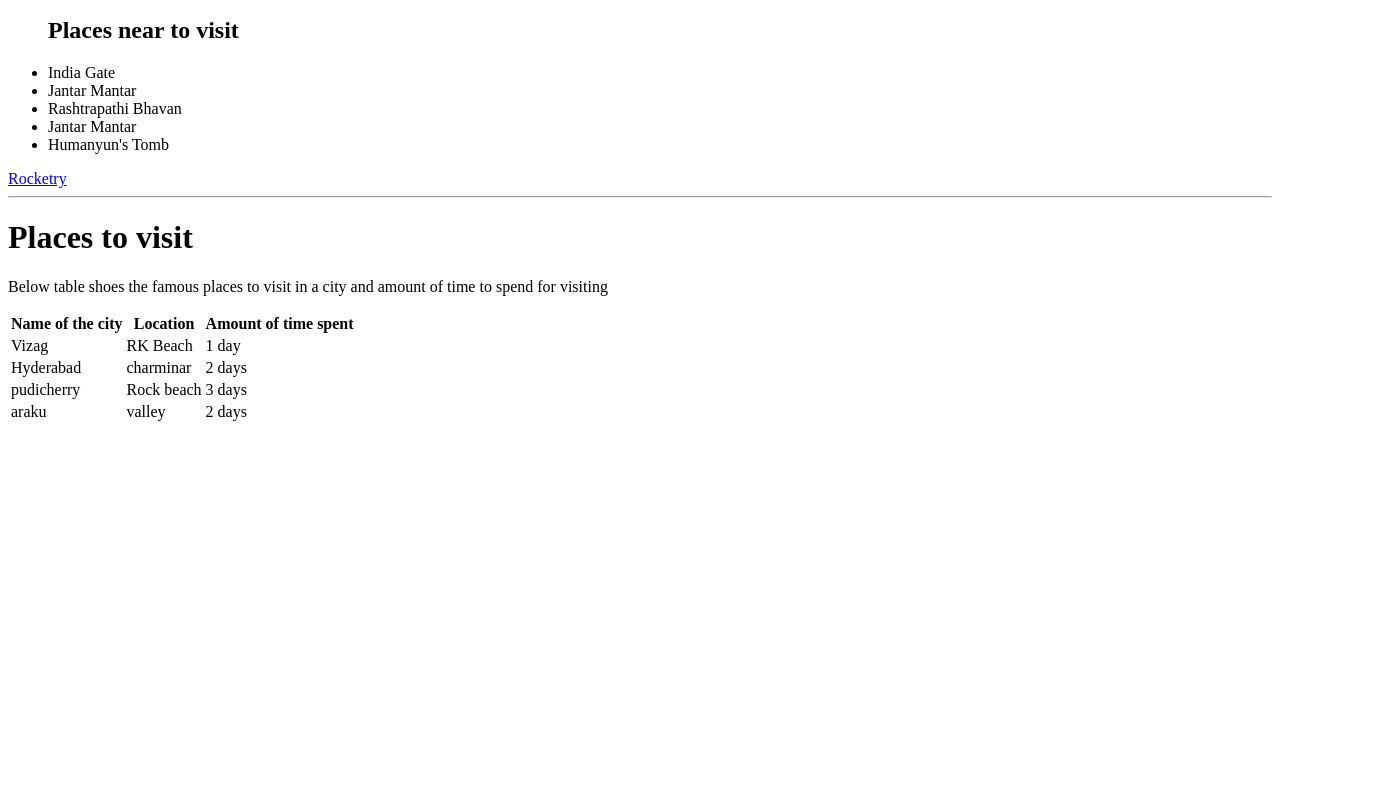
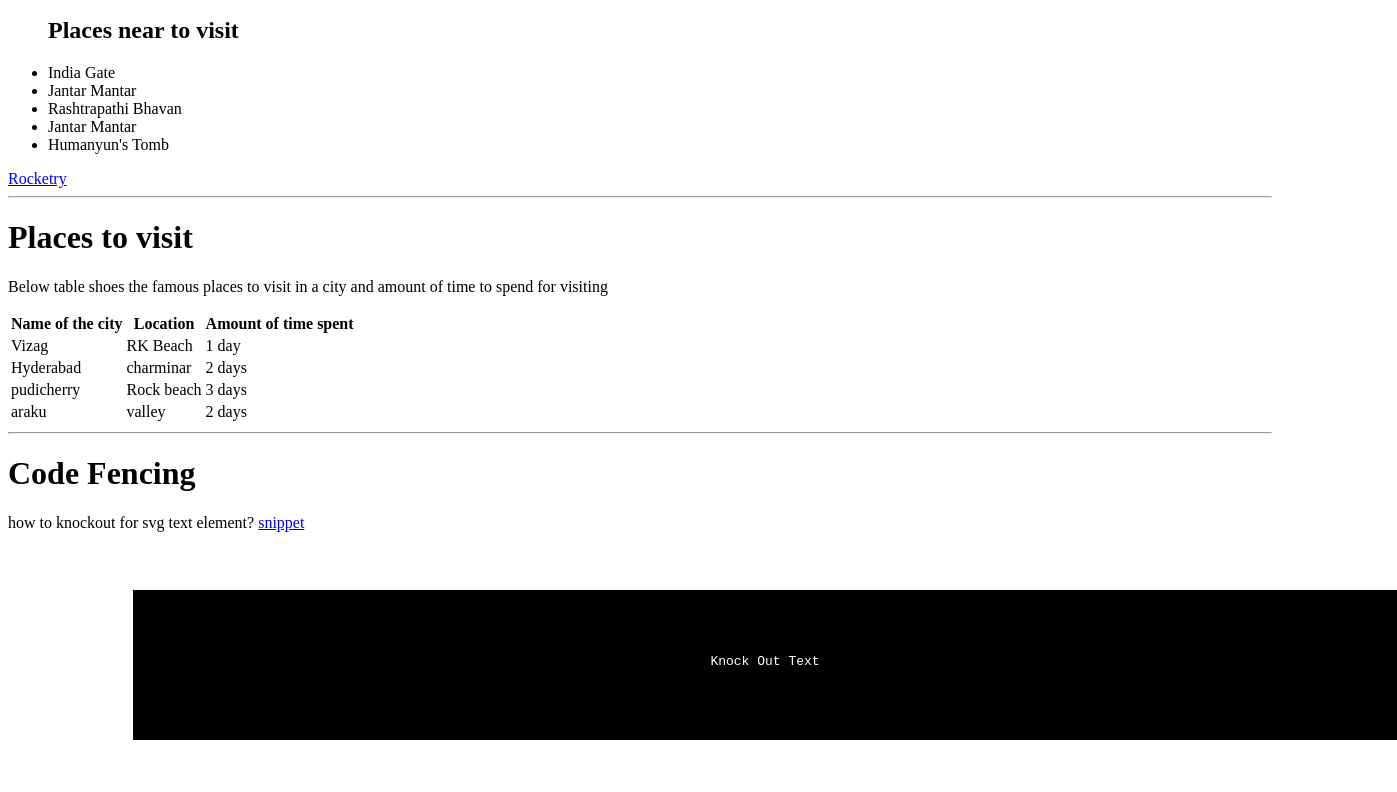
Before and after one commit to 44-563-Web-Apps-F22/44563-webapps-assignment-3-RaviCYalla, a plain HTML site: page index.html in a window 1280 px wide. Shown: the part 333-1125 px from the top of the page, 1397 px wide, since content can reach past the window. Before the commit the page ends 800 px from the top, so only its background shows below. Drawn offline with Linux system fonts and the light colour scheme.

Commit message:
Update index.html

```diff
--- a/index.html
+++ b/index.html
@@ -63,5 +63,24 @@
                      <td>2 days</td>
                 </tr>
             </table>
+            <hr>
+            <h1>Code Fencing</h1>
+            <blackquote>how to knockout for svg text element?</blackquote>
+            <a href="https://stackoverflow.com/questions/19640842/how-to-knockout-for-svg-text-element">snippet</a>
+            <pre>
+            <div class="knockout">
+
+                <svg class="knockout-text-container" width="100%" height="100%">
+
+                  <rect class="knockout-text-bg" width="100%" height="100%" fill="#000" x="0" y="0" fill-opacity="1" mask="url(#knockout-text)" />
+
+                  <mask id="knockout-text">
+                    <rect width="100%" height="100%" fill="#fff" x="0" y="0" />
+                    <text x="50%" y="50%" fill="#000" text-anchor="middle">Knock Out Text</text>
+                  </mask>
+                </svg>
+            </div>
+            </pre>
+
     </body>
 </html>
```
